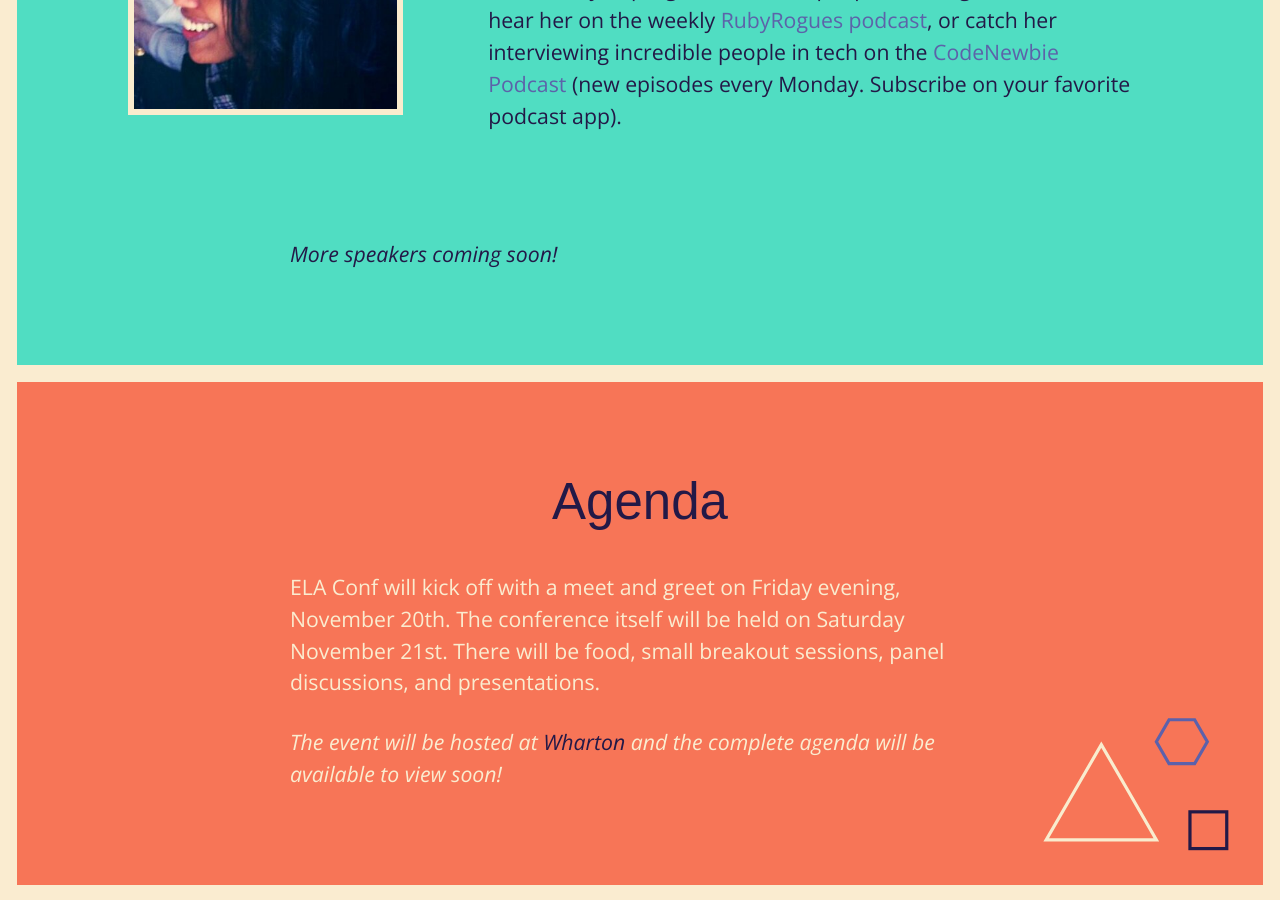
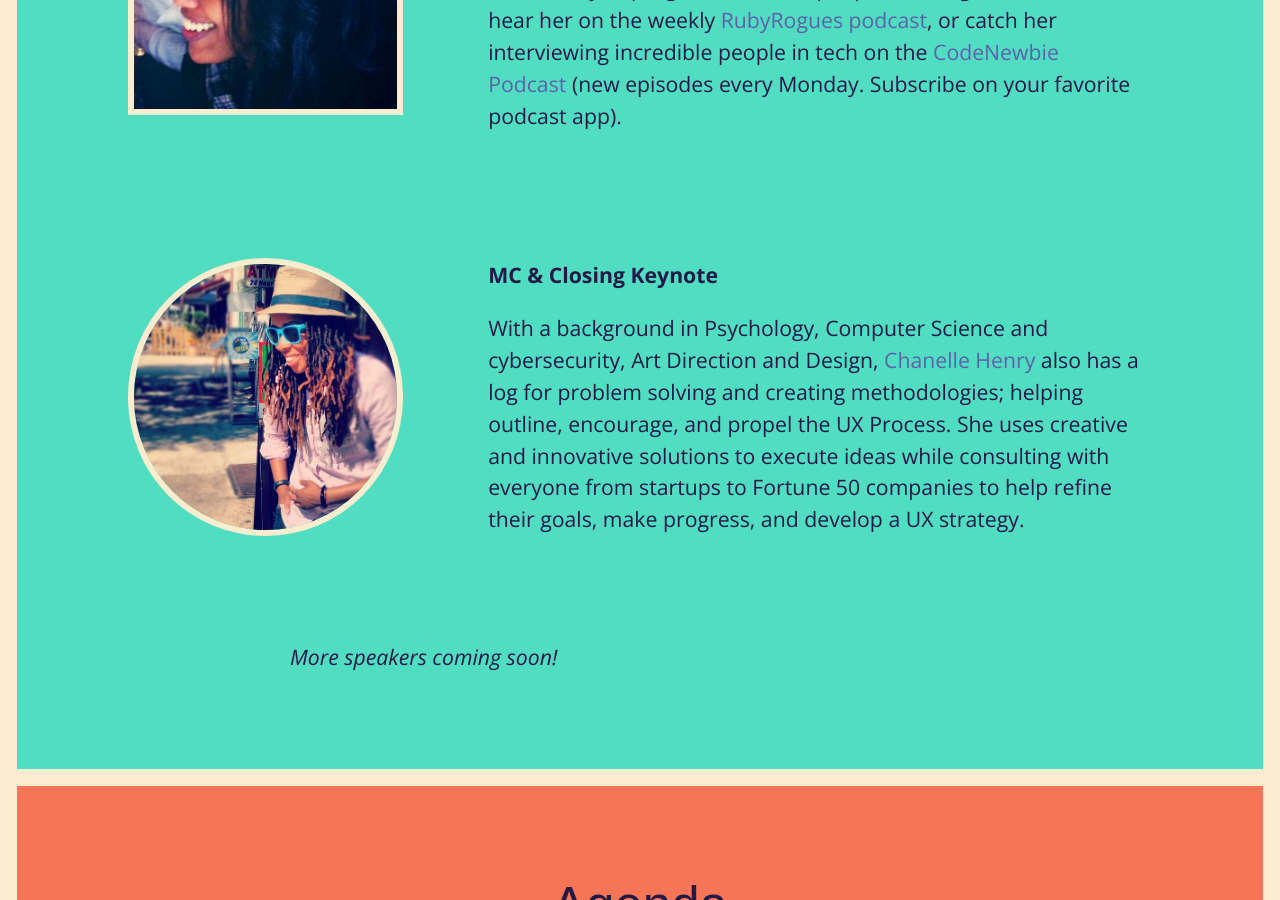
Before and after one commit to elaconf/elaconf.github.io, a Jekyll site: the page built from index.html, in a window 1280 px wide and 900 px high, scrolled down 3662 px. Built offline with Jekyll 4.4.1, drawn with Linux system fonts in a browser that asks for light colours; some web fonts are replaced; a script that is not in the unit is left out.

Commit message:
adds Chanelle

```diff
--- a/_data/speakers.yml
+++ b/_data/speakers.yml
@@ -3,3 +3,10 @@
   twitter: saronyitbarek
   topic: Opening Keynote
   bio: is a developer, currently working at Microsoft managing a new tech training program called Tech Jobs Academy. She's the founder of <a href="http://www.codenewbie.org/">CodeNewbie</a>, the most supportive community of programmers and people learning to code. You can hear her on the weekly <a href="https://devchat.tv/ruby-rogues/">RubyRogues podcast</a>, or catch her interviewing incredible people in tech on the <a href="http://www.codenewbie.org/podcast">CodeNewbie Podcast</a> (new episodes every Monday. Subscribe on your favorite podcast app).
+
+- name: Chanelle Henry
+  image: chanelle.jpg
+  twitter: Chanelle777
+  topic: MC & Closing Keynote
+  bio_verb: false # bio doesn't start with verb
+  bio: With a background in Psychology, Computer Science and cybersecurity, Art Direction and Design, <a href="https://twitter.com/Chanelle777">Chanelle Henry</a> also has a log for problem solving and creating methodologies; helping outline, encourage, and propel the UX Process. She uses creative and innovative solutions to execute ideas while consulting with everyone from startups to Fortune 50 companies to help refine their goals, make progress, and develop a UX strategy.
--- a/index.html
+++ b/index.html
@@ -60,7 +60,7 @@ layout: default
     <img class="speaker-img" src="/images/speakers/{{speaker.image}}" alt="{{speaker.name}}" />
     <p class="speaker-bio">
       {% if speaker.topic %}<span class="speaker-topic">{{speaker.topic}}</span>{% endif %}
-      <a href="https://twitter.com/{{speaker.twitter}}">{{speaker.name}}</a> {{speaker.bio}}</p>
+      {% if speaker.bio_verb != false %}<a href="https://twitter.com/{{speaker.twitter}}">{{speaker.name}}</a> {% endif %}{{speaker.bio}}</p>
   </div>
   {% endfor %}
   <p><em>More speakers coming soon!</em></p>
```
Also changed, not shown: README.md, images/speakers/chanelle.jpg (added).
